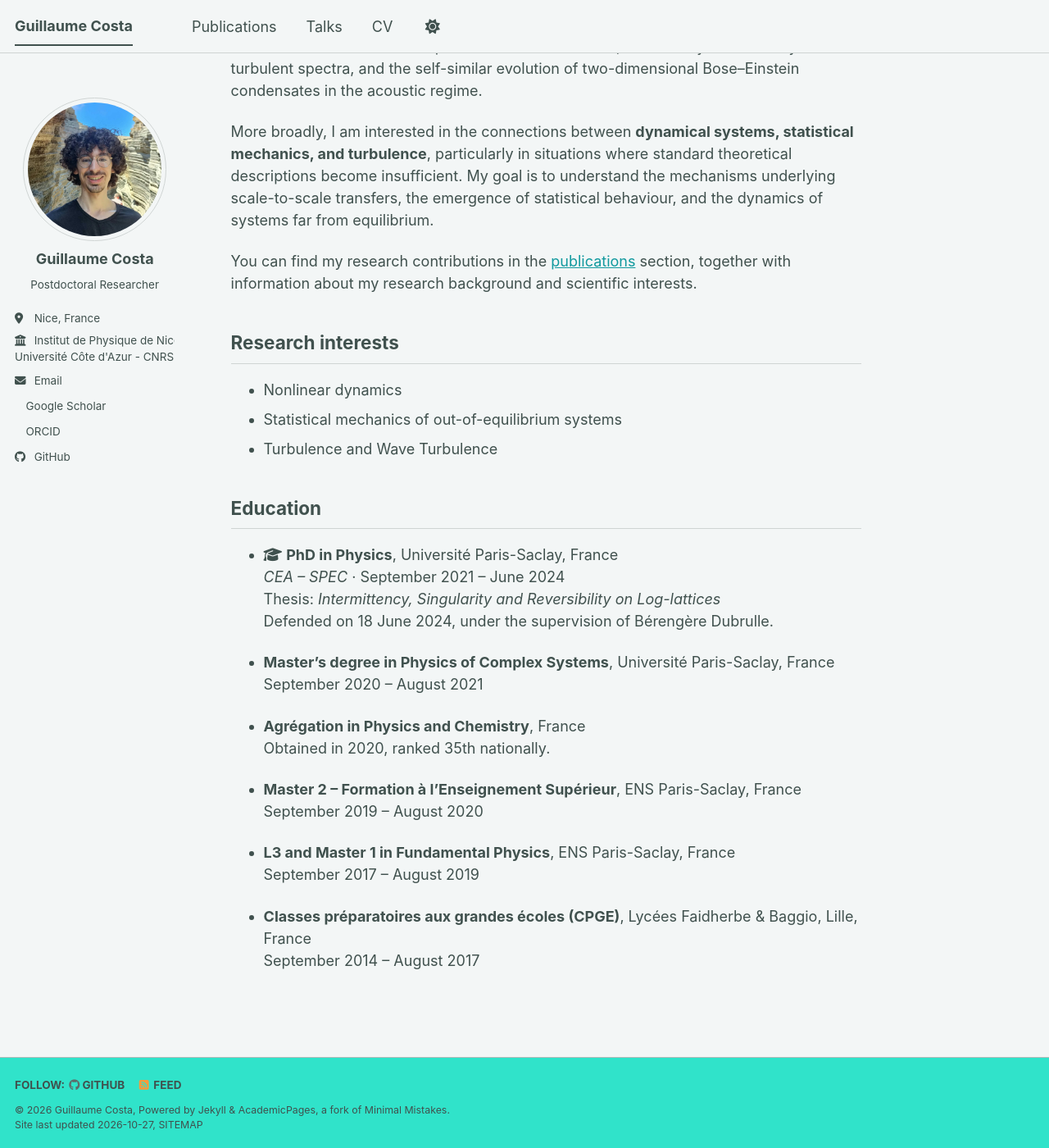
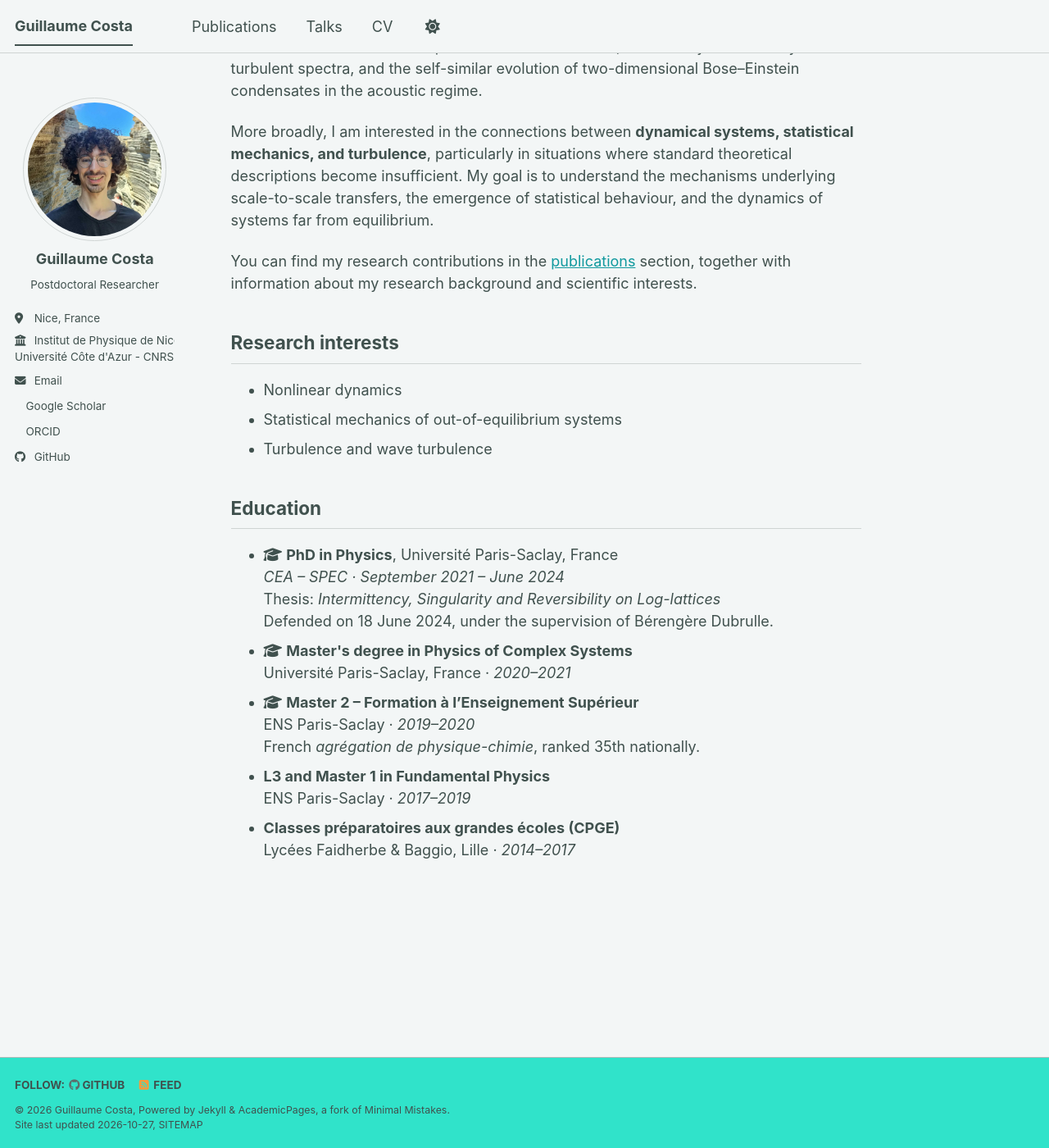
Before and after one commit to GuilCos/GuilCos.github.io, a Jekyll site: the page built from _pages/about.md, in a window 1280 px wide and 1400 px high, scrolled down 340 px. Shown: the whole window at 82% size. Built offline with Jekyll 4.4.1, drawn with Linux system fonts in a browser that asks for light colours; a script bundle is joined from its source files by our own code; a style sheet for code colours, icons or effects is not loaded.

Commit message:
Update about.md

```diff
--- a/_pages/about.md
+++ b/_pages/about.md
@@ -15,29 +15,59 @@ More broadly, I am interested in the connections between **dynamical systems, st
 
 You can find my research contributions in the [publications](/publications/) section, together with information about my research background and scientific interests.
 
-## Research interests
-- Nonlinear dynamics
-- Statistical mechanics of out-of-equilibrium systems
-- Turbulence and Wave Turbulence
+<div class="research-education">
 
-## Education
+  <div class="research-column">
 
-- <i class="fas fa-graduation-cap" aria-hidden="true"></i> **PhD in Physics**, Université Paris-Saclay, France
-  *CEA – SPEC* · September 2021 – June 2024
-  Thesis: *Intermittency, Singularity and Reversibility on Log-lattices*
-  Defended on 18 June 2024, under the supervision of Bérengère Dubrulle.
+    <h2>Research interests</h2>
 
-- **Master's degree in Physics of Complex Systems**, Université Paris-Saclay, France
-  September 2020 – August 2021
+    <ul>
+      <li>Nonlinear dynamics</li>
+      <li>Statistical mechanics of out-of-equilibrium systems</li>
+      <li>Turbulence and wave turbulence</li>
+    </ul>
 
-- **Agrégation in Physics and Chemistry**, France
-  Obtained in 2020, ranked 35th nationally.
+  </div>
 
-- **Master 2 – Formation à l’Enseignement Supérieur**, ENS Paris-Saclay, France
-  September 2019 – August 2020
+  <div class="education-column">
 
-- **L3 and Master 1 in Fundamental Physics**, ENS Paris-Saclay, France
-  September 2017 – August 2019
+    <h2>Education</h2>
 
-- **Classes préparatoires aux grandes écoles (CPGE)**, Lycées Faidherbe & Baggio, Lille, France
-  September 2014 – August 2017
+    <ul class="education-list">
+
+      <li>
+        <i class="fas fa-graduation-cap" aria-hidden="true"></i>
+        <strong>PhD in Physics</strong>, Université Paris-Saclay, France<br>
+        <em>CEA – SPEC · September 2021 – June 2024</em><br>
+        Thesis: <em>Intermittency, Singularity and Reversibility on Log-lattices</em><br>
+        Defended on 18 June 2024, under the supervision of Bérengère Dubrulle.
+      </li>
+
+      <li>
+        <i class="fas fa-graduation-cap" aria-hidden="true"></i>
+        <strong>Master's degree in Physics of Complex Systems</strong><br>
+        Université Paris-Saclay, France · <em>2020–2021</em>
+      </li>
+
+      <li>
+        <i class="fas fa-graduation-cap" aria-hidden="true"></i>
+        <strong>Master 2 – Formation à l’Enseignement Supérieur</strong><br>
+        ENS Paris-Saclay · <em>2019–2020</em><br>
+        French <em>agrégation de physique-chimie</em>, ranked 35th nationally.
+      </li>
+
+      <li>
+        <strong>L3 and Master 1 in Fundamental Physics</strong><br>
+        ENS Paris-Saclay · <em>2017–2019</em>
+      </li>
+
+      <li>
+        <strong>Classes préparatoires aux grandes écoles (CPGE)</strong><br>
+        Lycées Faidherbe &amp; Baggio, Lille · <em>2014–2017</em>
+      </li>
+
+    </ul>
+
+  </div>
+
+</div>
```
